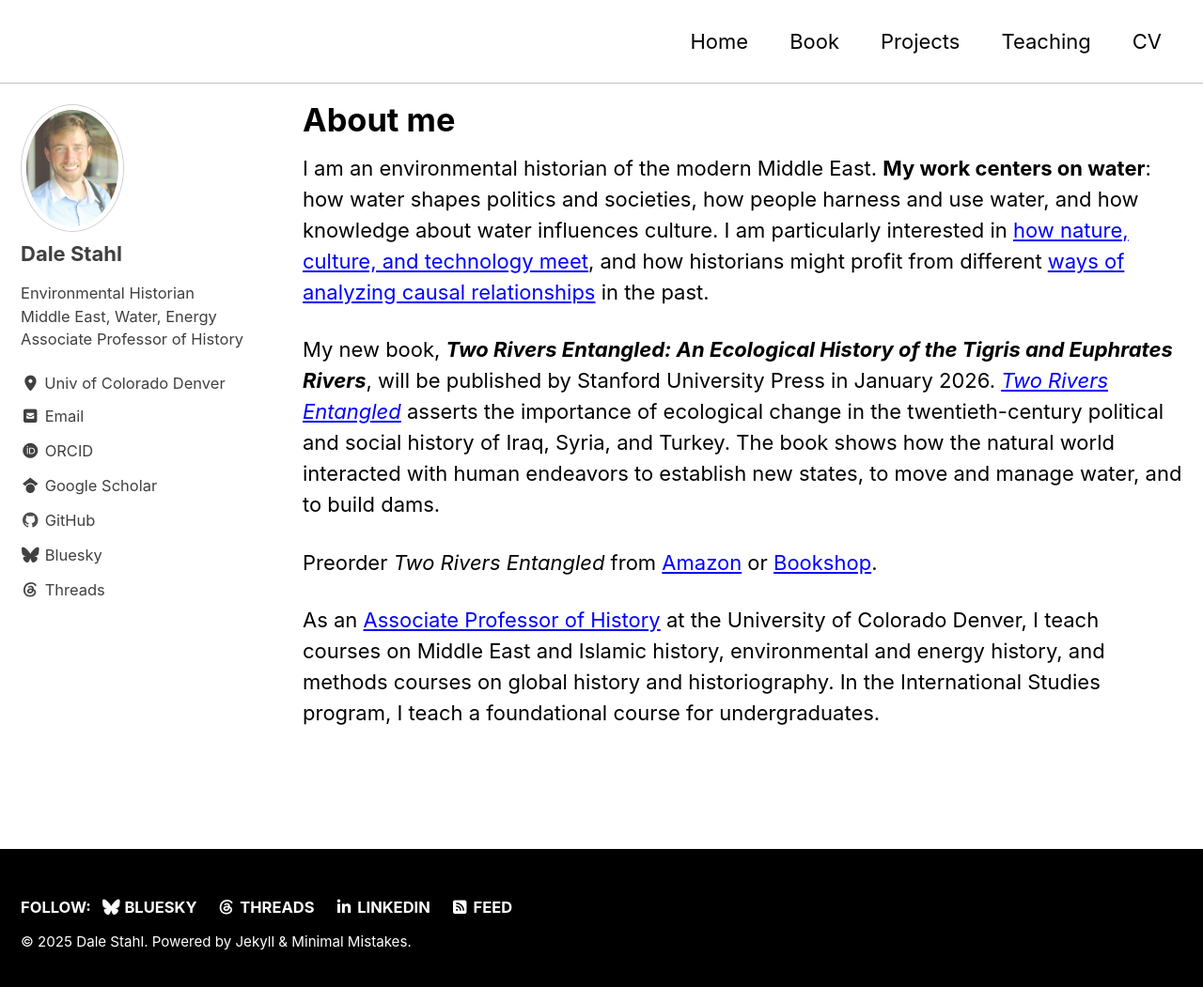
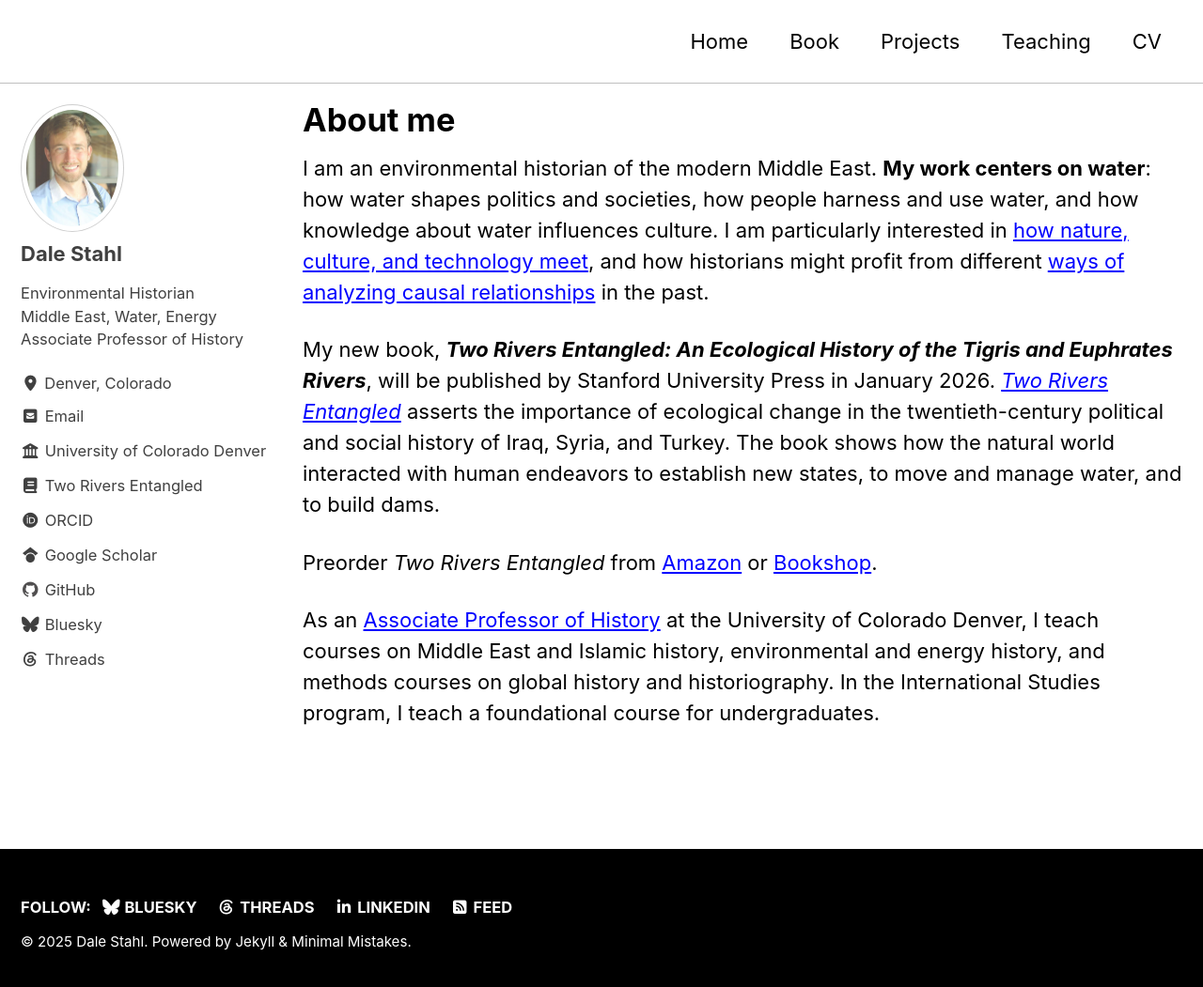
Before and after one commit to dalestahl/dalestahl.github.io, a Jekyll site: the page built from index.md, in a window 1280 px wide and 1059 px high. Shown: the top 1051 px of the window at 94% size. Built offline with Jekyll 4.4.1, drawn with Linux system fonts in a browser that asks for light colours; cached includes are drawn as plain includes.

Commit message:
update links to index

```diff
--- a/_config.yml
+++ b/_config.yml
@@ -119,11 +119,17 @@ author:
     Environmental Historian<br>
     Middle East, Water, Energy<br>
     Associate Professor of History
-  location         : "Univ of Colorado Denver"
+  location         : "Denver, Colorado"
   links:
     - label: "Email"
       icon: "fas fa-fw fa-envelope-square"
       url: "mailto:&#100;&#097;&#108;&#101;&#046;&#115;&#116;&#097;&#104;&#108;&#064;&#117;&#099;&#100;&#101;&#110;&#118;&#101;&#114;&#046;&#101;&#100;&#117;"
+    - label: "University of Colorado Denver"
+      icon: "fas fa-fw fa-university"
+      url: "https://clas.ucdenver.edu/history/dale-j-stahl"
+    - label: "Two Rivers Entangled"
+      icon: "fas fa-fw fa-book"
+      url: "https://a.co/d/6zsZSvJ"
     - label: "ORCID"
       icon: "fa-brands fa-orcid"
       url: "https://orcid.org/0000-0003-2773-6707"
```
